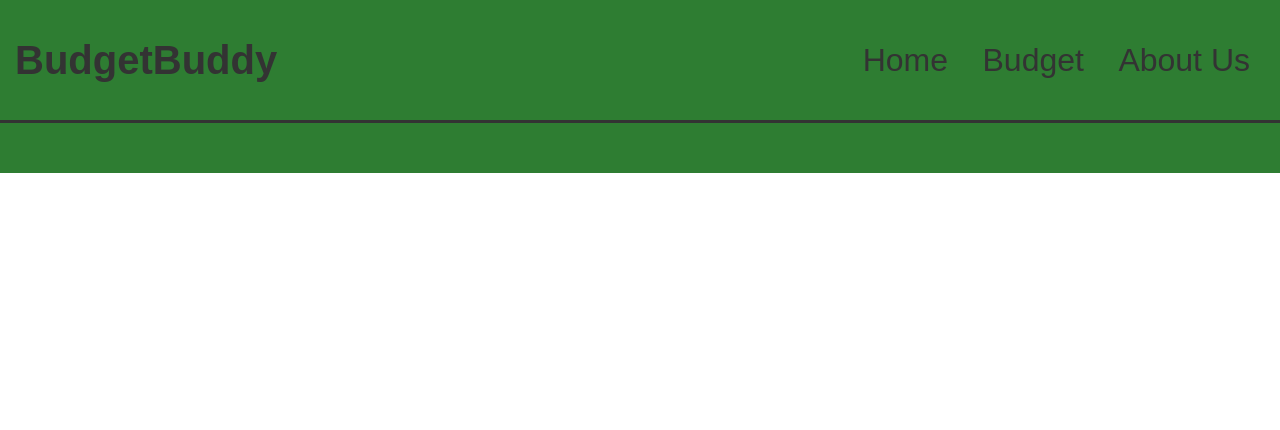
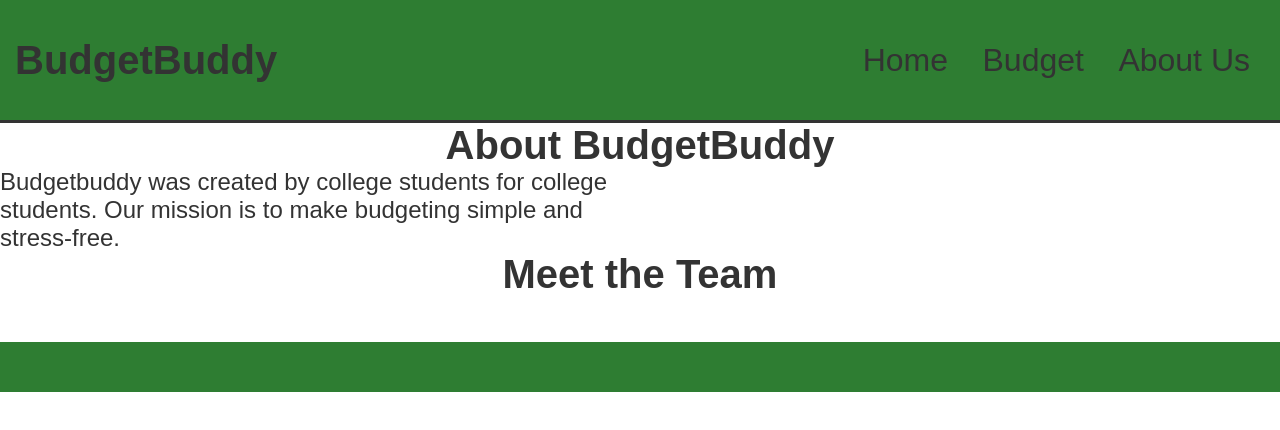
Before and after one commit to treyson-ricks/wdd130-schofield, a plain HTML site: page about.html in a window 1280 px wide. Drawn offline with Linux system fonts and the light colour scheme.

Commit message:
Updating about html and css

```diff
--- a/about.html
+++ b/about.html
@@ -26,7 +26,44 @@
                 </nav>
             </header>
 
-            <main>
+            <main id="about_main">
+
+                <section id="about_hero">
+                    <h1>About BudgetBuddy</h1>
+                    <p>Budgetbuddy was created by college students for college students. Our mission is to make budgeting simple and stress-free.</p>
+                    <img>
+                </section>
+
+                <section id="about_team">
+                    <h1>Meet the Team</h1>
+                    <table>
+                        <tr>
+                            <th></th>
+                            <th></th>
+                            <th></th>
+                        </tr>
+                        <tr>
+                            <td></td>
+                            <td></td>
+                            <td></td>
+                        </tr>
+                        <tr>
+                            <td></td>
+                            <td></td>
+                            <td></td>
+                        </tr>
+                        <tr>
+                            <td></td>
+                            <td></td>
+                            <td></td>
+                        </tr>
+                        <tr>
+                            <td></td>
+                            <td></td>
+                            <td></td>
+                        </tr>
+                    </table>
+                </section>
 
             </main>
 
--- a/style.css
+++ b/style.css
@@ -69,3 +69,39 @@ footer p {
 
 
 /* About Us Page */
+
+#about_hero, #about_team {
+    display: grid;
+    grid-template-rows: 0.2fr 1fr;
+}
+
+#about_hero {
+    grid-template-columns: 1fr 1fr;
+}
+
+#about_hero h1, #about_team h1 {
+    grid-row: 1/2;
+    font-size: 2.5rem;
+    text-align: center;
+}
+
+#about_hero h1 {
+    grid-column: 1/3;
+}
+
+#about_hero p, #about_main img {
+    grid-row: 2/3;
+}
+
+#about_hero p {
+    grid-column: 1/2;
+    font-size: 1.5rem;
+}
+
+#about_hero img {
+    grid-column: 2/3;
+}
+
+#about_team {
+    grid-template-columns: 1fr;
+}
```
